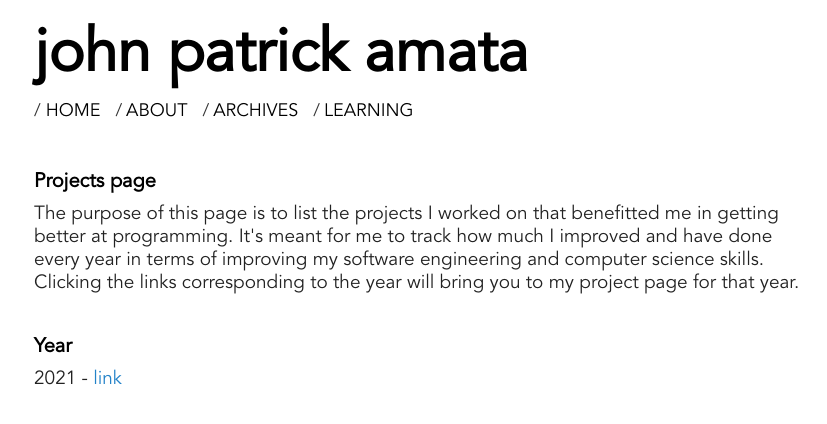
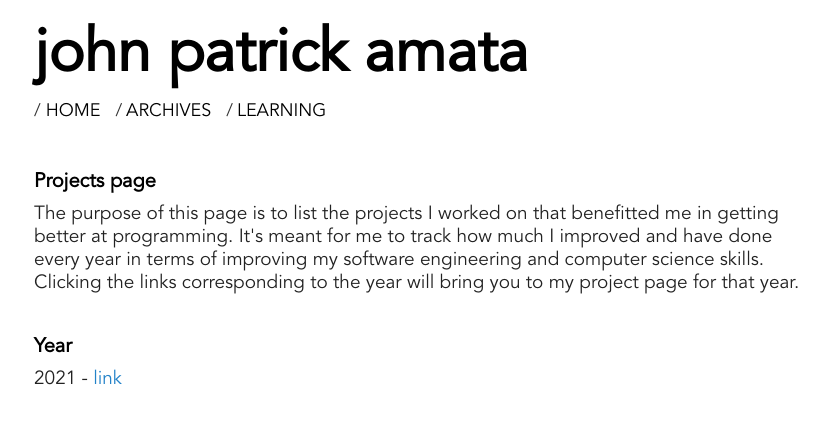
Before and after one commit to jpamata/jpamata.github.io, a Jekyll site: the page built from projects.md, in a window 1280 px wide. Shown: the top 424 px of the page, without its empty margins (222-1049 px from the left). Built offline with Jekyll 4.4.1, drawn with Linux system fonts in a browser that asks for light colours.

Commit message:
Update header.html

```diff
--- a/_includes/header.html
+++ b/_includes/header.html
@@ -3,7 +3,7 @@
     <strong><a href="{{ site.url }}" class="top-link">john patrick amata</a></strong>
       <ul class="nav">
         <li>/ <a href="/index">Home</a> / </li>
-        <li><a href="/about">About</a> / </li>
+        <!-- <li><a href="/about">About</a> / </li> -->
 	      <li><a href="{{ "/archives" | prepend: site.url }}">Archives</a> / </li>
 	      <li><a href="{{ "/learning" | prepend: site.url }}">Learning</a> </li>
 	      <!---
```
